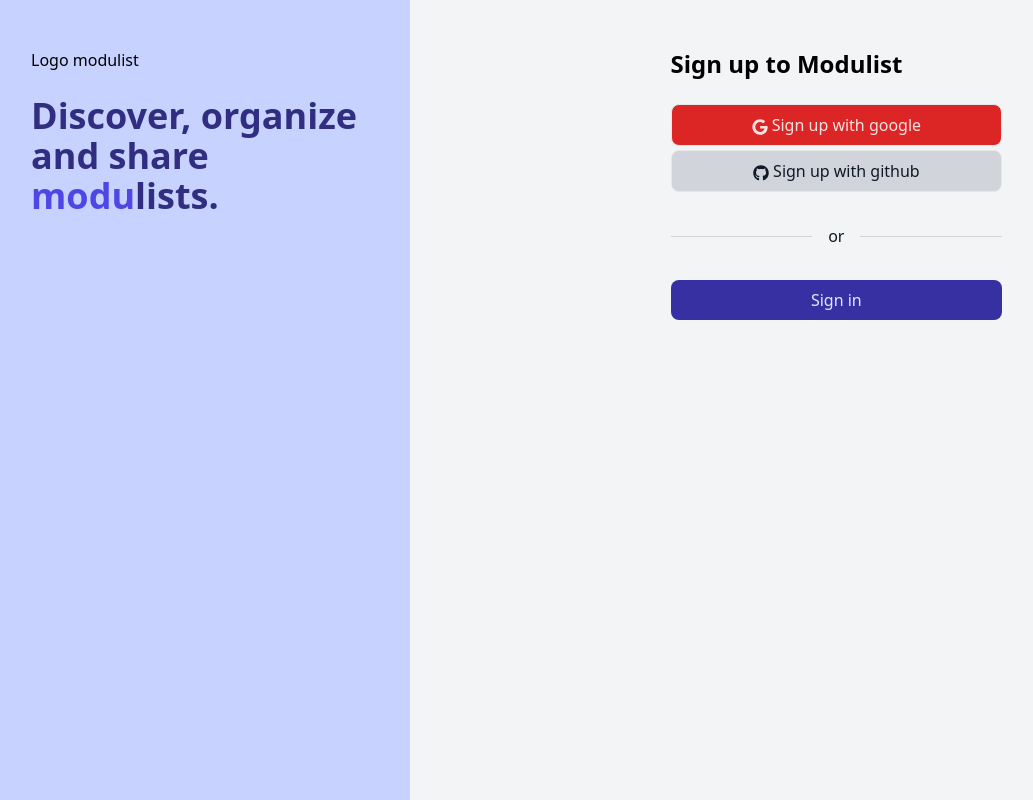
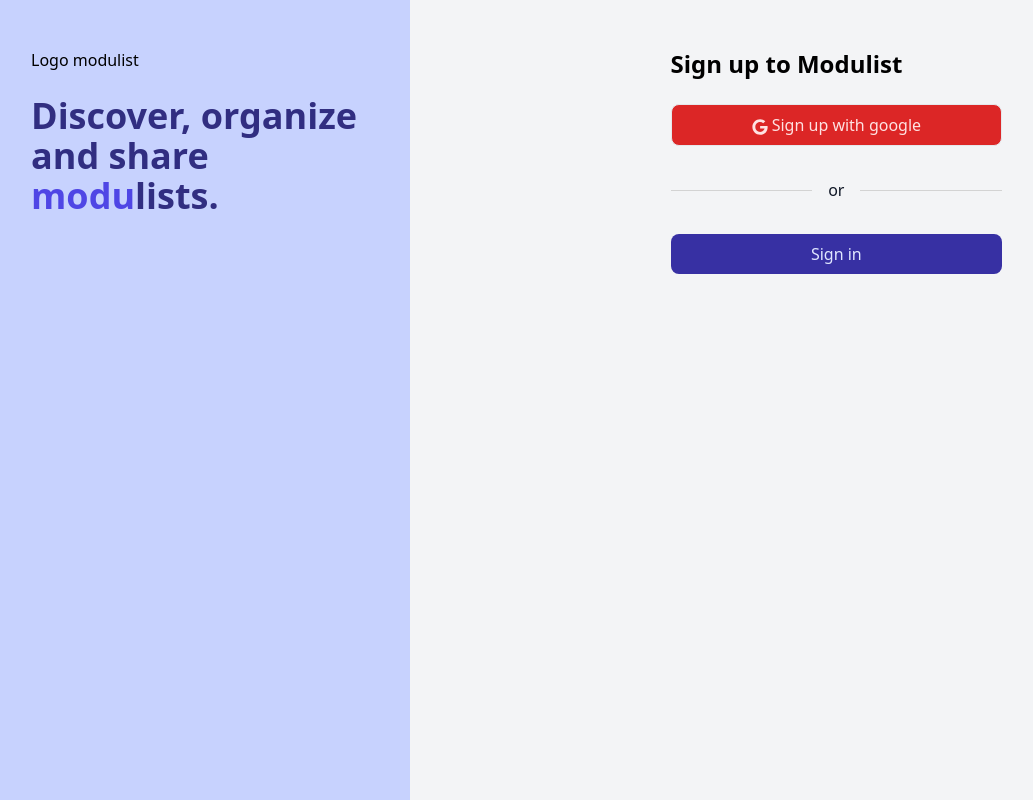
Before and after one commit to sergitubert/modulist-client, a React (Create React App) app: page /signup in a window 1280 px wide. Shown: the whole page, without its empty margins (17-1050 px from the left). Built offline with nearby package versions, Linux system fonts and the light colour scheme; what @tailwindcss/typography would draw is missing.

Commit message:
Remove github auth buttons

```diff
--- a/src/components/Auth/Layout/AuthLayout.tsx
+++ b/src/components/Auth/Layout/AuthLayout.tsx
@@ -18,11 +18,10 @@
                 </div>
             </div>
             <div className="w-full md:w-2/3">
-                <div className="p-12 flex items-center flex-col">
+                <div className="p-12 flex items-center flex-col h-full">
                     <div className="flex flex-col flex-start">
                         {children}
                     </div>
-
                 </div>
             </div>
         </div>
--- a/src/components/Auth/SignIn.tsx
+++ b/src/components/Auth/SignIn.tsx
@@ -1,5 +1,5 @@
 import React from 'react';
-import { FaGithub, FaGoogle } from 'react-icons/fa';
+import { FaGoogle } from 'react-icons/fa';
 import { Link } from 'react-router-dom';
 import { TextDivider } from '../ui/TextDivider/TextDivider';
 import { AuthLayout } from './Layout/AuthLayout';
@@ -11,10 +11,7 @@
                 <h1 className="text-2xl font-bold">Sign in to Modulist</h1>
                 <a href="https://www.google.com" className="mt-6 rounded-lg bg-red-600 hover:bg-red-700 border text-red-100 px-20 py-2 text-center">
                     <FaGoogle style={{ display: 'inline-block' }} /> Sign in with google
-                        </a>
-                <a href="https://www.github.com" className="mt-1 rounded-lg bg-gray-300 hover:bg-gray-400 border text-gray-900 px-20 py-2 text-center">
-                    <FaGithub style={{ display: 'inline-block' }} /> Sign in with github
-                        </a>
+                </a>
                 <TextDivider className="my-8" text="or" />
                 <Link to="/signup" className="bg-indigo-800 text-indigo-100 rounded-lg px-4 py-2 hover:bg-indigo-900 text-center">
                     Create an account
--- a/src/components/Auth/SignUp.tsx
+++ b/src/components/Auth/SignUp.tsx
@@ -1,5 +1,5 @@
 import React from 'react';
-import { FaGithub, FaGoogle } from 'react-icons/fa';
+import { FaGoogle } from 'react-icons/fa';
 import { Link } from 'react-router-dom';
 import { TextDivider } from '../ui/TextDivider/TextDivider';
 import { AuthLayout } from './Layout/AuthLayout';
@@ -11,10 +11,7 @@
                 <h1 className="text-2xl font-bold">Sign up to Modulist</h1>
                 <a href="https://www.google.com" className="mt-6 rounded-lg bg-red-600 hover:bg-red-700 border text-red-100 px-20 py-2 text-center">
                     <FaGoogle style={{ display: 'inline-block' }} /> Sign up with google
-                        </a>
-                <a href="https://www.github.com" className="mt-1 rounded-lg bg-gray-300 hover:bg-gray-400 border text-gray-900 px-20 py-2 text-center">
-                    <FaGithub style={{ display: 'inline-block' }} /> Sign up with github
-                        </a>
+                </a>
                 <TextDivider className="my-8" text="or" />
                 <Link to="/signin" className="bg-indigo-800 text-indigo-100 rounded-lg px-4 py-2 hover:bg-indigo-900 text-center">
                     Sign in
```
